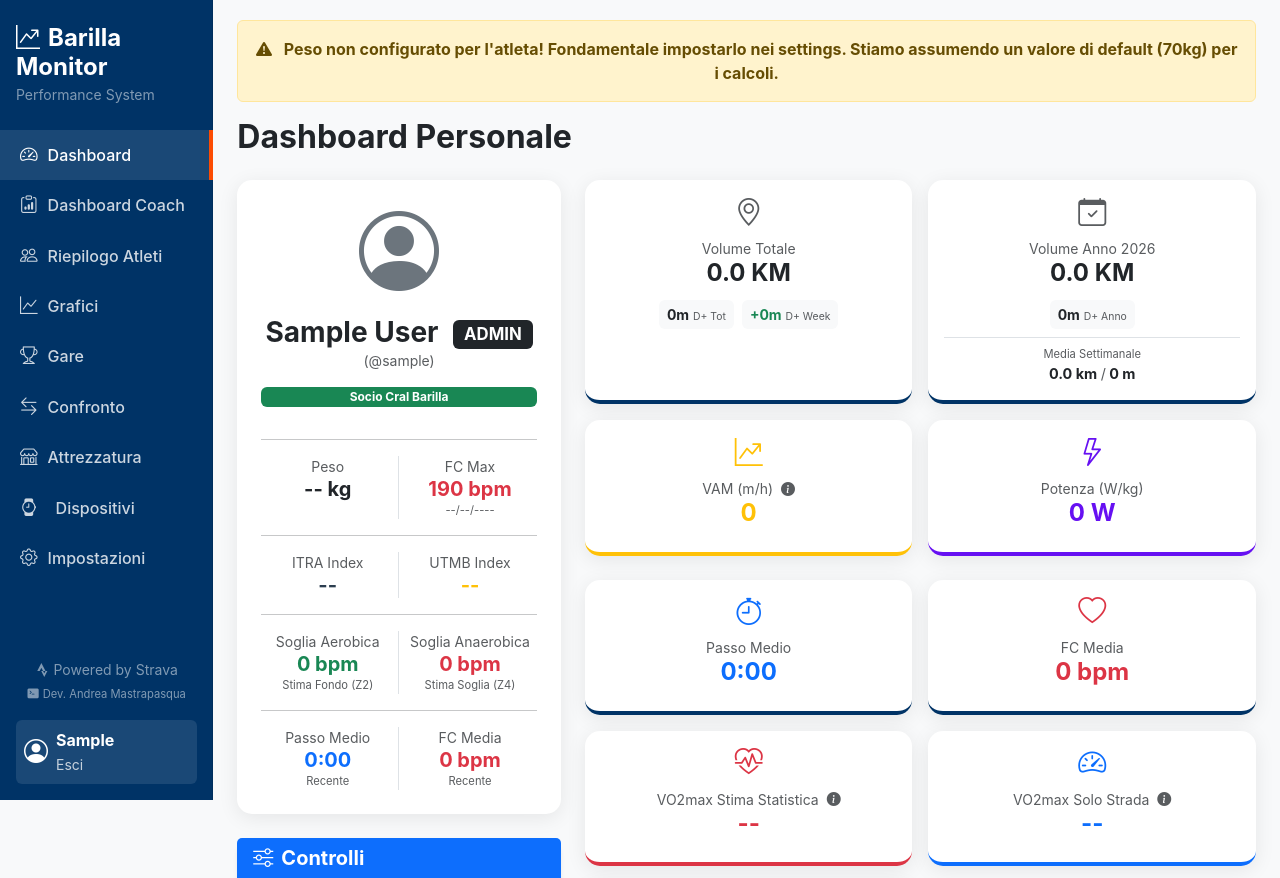
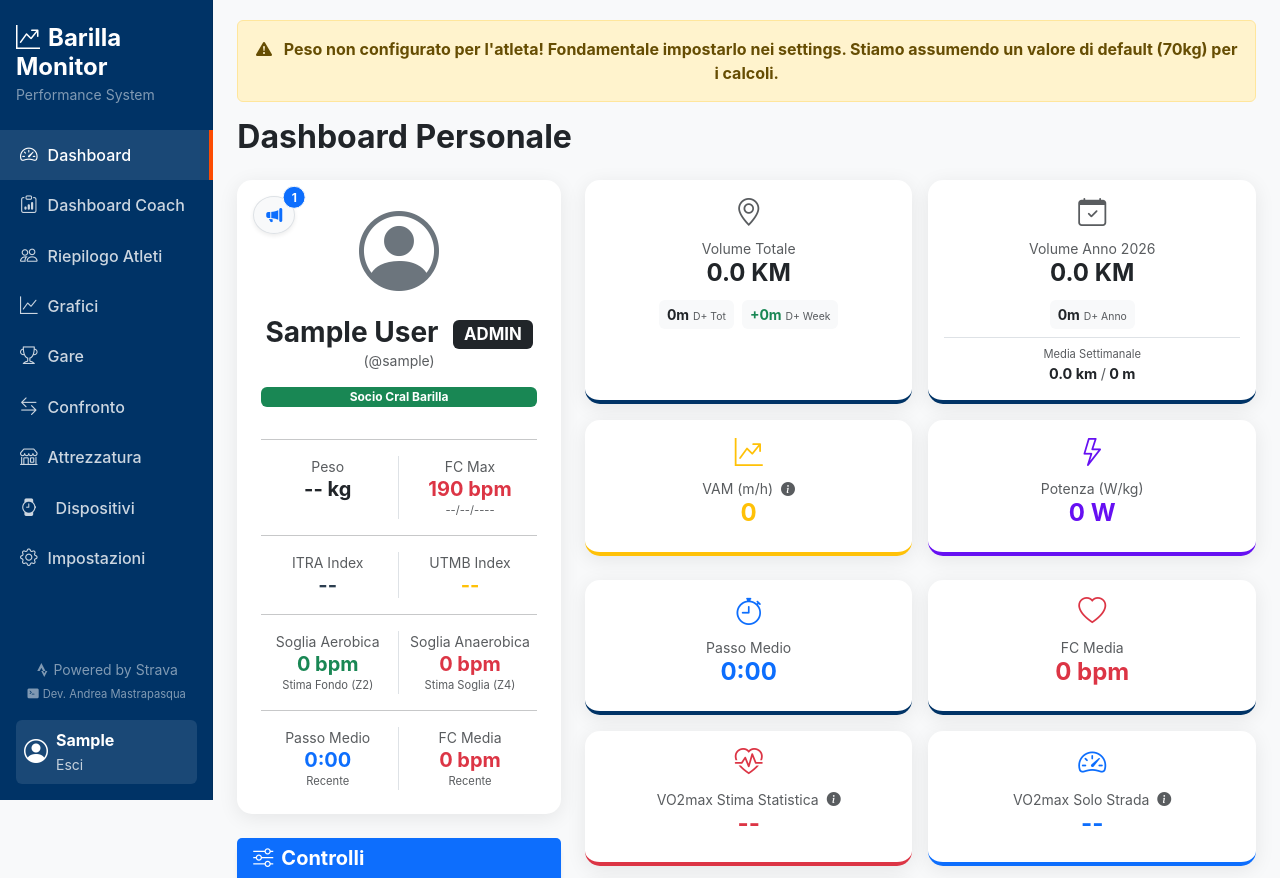
Before and after one commit to Mastra10/PerformanceAtlete, a Django app: page / in a window 1280 px wide. Shown: the top 878 px of the page. Run offline with Django 5.2, Linux system fonts and the light colour scheme; the visitor is signed in with stand-in values (Sample User, id 1); data comes from the database, SQL or seed files in the repository; data that the repository does not hold is empty; some libraries are stand-ins or nearby versions.

Commit message:
Agg commands sync 56

```diff
--- a/atleti/templates/atleti/home.html
+++ b/atleti/templates/atleti/home.html
@@ -59,6 +59,18 @@
             padding-top: 0;
         }
     }
+
+    /* FIX NAVBAR MOBILE: Rende visibile il menu a tendina su cellulare */
+    @media (max-width: 991.98px) {
+        .navbar-collapse {
+            background-color: #ffffff;
+            padding: 1rem;
+            border-radius: 0.5rem;
+            box-shadow: 0 0.5rem 1rem rgba(0,0,0,0.15);
+            margin-top: 0.5rem;
+            z-index: 1050; /* Assicura che stia sopra a tutto */
+        }
+    }
 </style>
 {% endblock %}
 
@@ -101,6 +113,17 @@
     <div class="row g-4">
         <div class="col-lg-4">
             <div class="card p-4 text-center mb-4 position-relative">
+                <!-- Campanello Novità -->
+                <div class="position-absolute top-0 start-0 p-3">
+                    <button type="button" class="btn btn-light position-relative rounded-circle shadow-sm border" data-bs-toggle="modal" data-bs-target="#newsModal">
+                        <i class="bi bi-megaphone-fill text-primary"></i>
+                        <span class="position-absolute top-0 start-100 translate-middle badge rounded-pill bg-primary border border-light">
+                            1
+                            <span class="visually-hidden">novità</span>
+                        </span>
+                    </button>
+                </div>
+
                 <!-- Campanello Notifiche Allarmi -->
                 {% if allarmi %}
                 <div class="position-absolute top-0 end-0 p-3">
@@ -624,6 +647,34 @@
     </div>
 </div>
 
+<!-- Modal Novità -->
+<div class="modal fade" id="newsModal" tabindex="-1" aria-hidden="true">
+    <div class="modal-dialog modal-dialog-centered">
+        <div class="modal-content">
+            <div class="modal-header bg-primary text-white">
+                <h5 class="modal-title"><i class="bi bi-stars me-2"></i>Novità: Riepilogo Atleti 2.0</h5>
+                <button type="button" class="btn-close btn-close-white" data-bs-dismiss="modal" aria-label="Close"></button>
+            </div>
+            <div class="modal-body">
+                <div class="text-center mb-3">
+                    <i class="bi bi-trophy display-1 text-warning"></i>
+                </div>
+                <h5 class="fw-bold text-center mb-3">Nuove Classifiche & Podio!</h5>
+                <p>Abbiamo aggiornato la pagina <strong>Riepilogo Atleti</strong> con nuove funzionalità:</p>
+                <ul class="list-group list-group-flush text-start small mb-3">
+                    <li class="list-group-item"><i class="bi bi-check-circle-fill text-success me-2"></i><strong>Podio Virtuale:</strong> Scopri i Top 3 della settimana basati su Km e Sforzo.</li>
+                    <li class="list-group-item"><i class="bi bi-check-circle-fill text-success me-2"></i><strong>Grafici Visuali:</strong> Barre di progresso per i Km e grafico "scalatori" per il dislivello.</li>
+                    <li class="list-group-item"><i class="bi bi-check-circle-fill text-success me-2"></i><strong>Colonne Settimanali:</strong> Nuove colonne "KM Week" e "D+ Week" nella tabella.</li>
+                    <li class="list-group-item"><i class="bi bi-check-circle-fill text-success me-2"></i><strong>Ordinamento:</strong> Clicca sulle intestazioni per ordinare la classifica.</li>
+                </ul>
+                <div class="d-grid">
+                    <a href="{% url 'riepilogo_atleti' %}" class="btn btn-outline-primary">Vai al Riepilogo</a>
+                </div>
+            </div>
+        </div>
+    </div>
+</div>
+
 <!-- Modal Analisi AI Personale -->
 <div class="modal fade" id="aiPersonalModal" tabindex="-1" aria-hidden="true">
     <div class="modal-dialog modal-lg modal-dialog-scrollable">
--- a/atleti/templates/base.html
+++ b/atleti/templates/base.html
@@ -17,7 +17,7 @@
             top: 0;
             bottom: 0;
             left: 0;
-            z-index: 100;
+            z-index: 1050;
             padding: 0;
             box-shadow: inset -1px 0 0 rgba(0, 0, 0, .1);
             background-color: var(--barilla-blue);
@@ -60,12 +60,23 @@
 <body>
 
 {% if user.is_authenticated %}
+<!-- Mobile Navbar -->
+<nav class="navbar navbar-dark bg-dark sticky-top d-md-none p-2 shadow">
+    <a class="navbar-brand col-md-3 col-lg-2 me-0 px-3 fs-6" href="#">Barilla Monitor</a>
+    <button class="navbar-toggler position-absolute end-0 top-0 m-2" type="button" data-bs-toggle="collapse" data-bs-target="#sidebarMenu" aria-controls="sidebarMenu" aria-expanded="false" aria-label="Toggle navigation">
+        <span class="navbar-toggler-icon"></span>
+    </button>
+</nav>
+
 <div class="container-fluid">
     <div class="row">
         <nav id="sidebarMenu" class="col-md-3 col-lg-2 d-md-block sidebar collapse">
             <div class="sidebar-sticky">
                 <div class="px-3 mb-4 text-white">
-                    <h4 class="fw-bold m-0"><i class="bi bi-graph-up-arrow me-2"></i>Barilla Monitor</h4>
+                    <div class="d-flex justify-content-between align-items-center">
+                        <h4 class="fw-bold m-0"><i class="bi bi-graph-up-arrow me-2"></i>Barilla Monitor</h4>
+                        <button type="button" class="btn-close btn-close-white d-md-none" data-bs-toggle="collapse" data-bs-target="#sidebarMenu" aria-label="Close"></button>
+                    </div>
                     <small class="opacity-50">Performance System</small>
                 </div>
 
```
